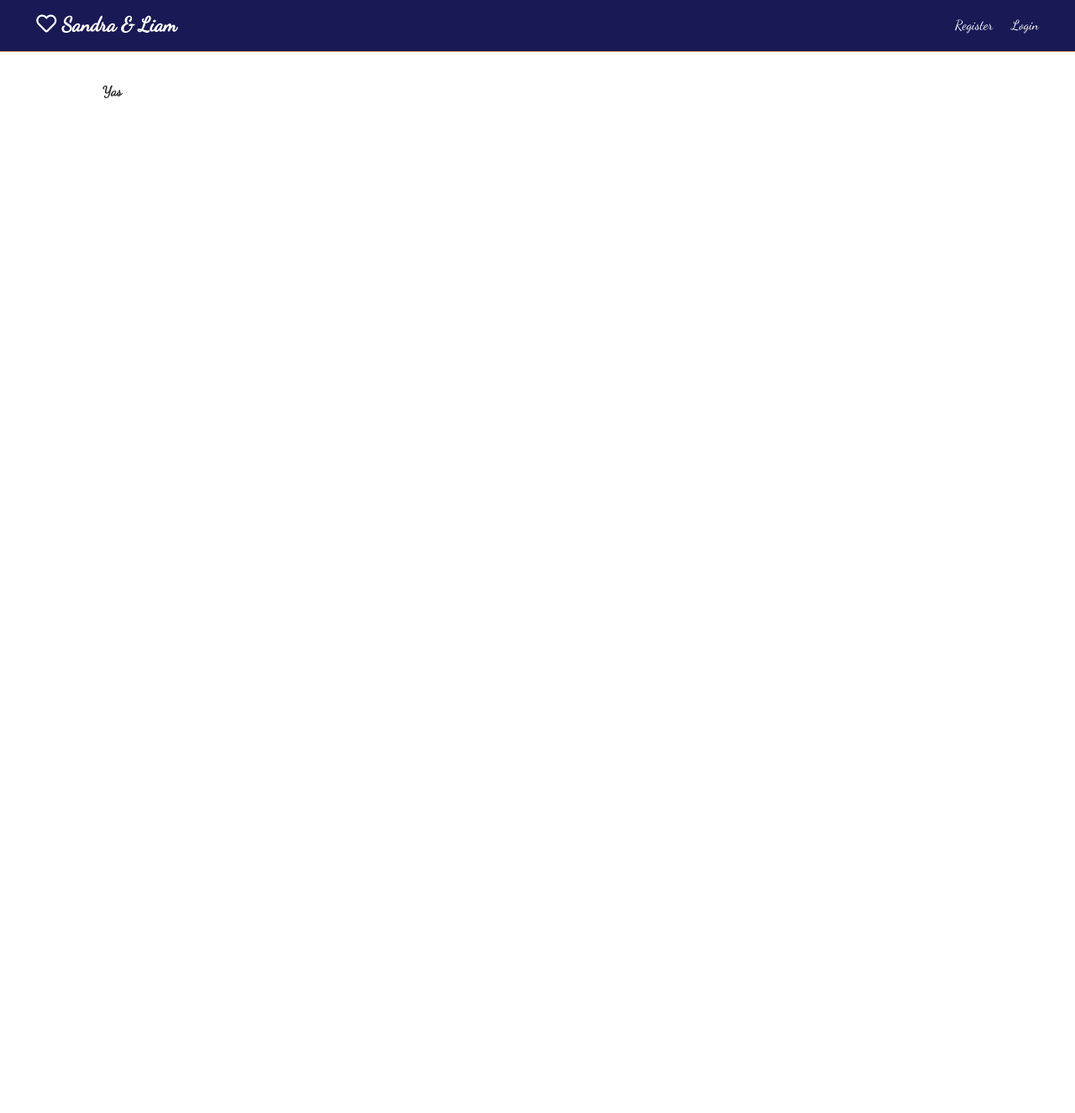
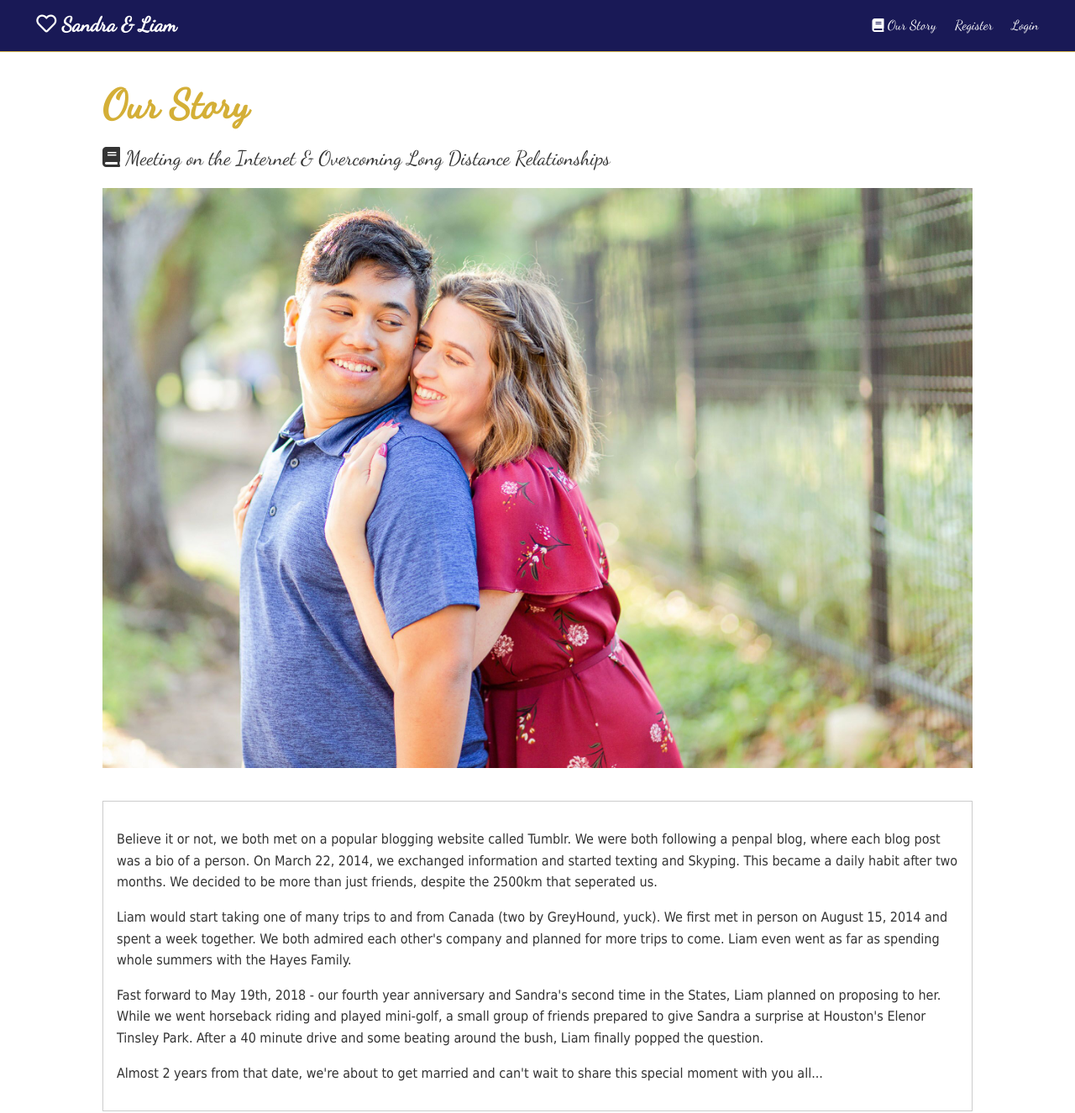
Before and after one commit to lsalazar1/weddingWebsite, a React (Create React App) app in the folder client/: page /our-story in a window 1280 px wide. Shown: the top 1326 px of the page at 84% size. Before the commit the page ends 800 px from the top, so only its background shows below. Built offline with nearby package versions, Linux system fonts and the light colour scheme; no server answers; the HTML template or start-up script is replaced by a standard one.

Commit message:
Finishing Our Story page

```diff
--- a/client/src/components/layout/Navbar.js
+++ b/client/src/components/layout/Navbar.js
@@ -9,6 +9,7 @@ const Navbar = ({ auth: { isAuthenticated, loading }, logout }) => {
     <ul>
       <li>
         <Link to="/our-story">
+        <i className="fas fa-book" />{' '}
           Our Story
         </Link>
       </li>
@@ -35,6 +36,12 @@ const Navbar = ({ auth: { isAuthenticated, loading }, logout }) => {
 
   const guestLinks = (
     <ul>
+      <li>
+        <Link to="/our-story">
+        <i className="fas fa-book" />{' '}
+          Our Story
+        </Link>
+      </li>
       <li><Link to="/register">Register</Link></li>
       <li><Link to="/login">Login</Link></li>
     </ul>
--- a/client/src/components/layout/Spinner.js
+++ b/client/src/components/layout/Spinner.js
@@ -5,7 +5,7 @@ export default () => (
     <Fragment>
         <img
             src={spinner}
-            style={{ width: '200px', margin: 'auto', display: 'block' }}
+            style={{ width: '300px', margin: 'auto', display: 'block' }}
             alt='Loading...'
         />
     </Fragment>
--- a/client/src/components/our-story/OurStory.js
+++ b/client/src/components/our-story/OurStory.js
@@ -1,11 +1,36 @@
-import React from 'react';
+import React, { Fragment } from 'react';
+import engagement from './engagement.jpeg';
 
 const OurStory = () => {
     return (
-        <div>
-            <h4>Yas</h4>
-        </div>
-    )
-}
+        <Fragment>
+            <h1 className="large text-primary">Our Story</h1>
+            <p className="lead">
+                <i className="fas fa-book" />{' '} Meeting on the Internet & Overcoming Long Distance Relationships
+            </p>
+            <img src={engagement}/>
+            <div className="my-2 p-1 bg-white no-cursive">
+                <p className="my-1">
+                    Believe it or not, we both met on a popular blogging website called Tumblr. We were both following a
+                    penpal blog, where each blog post was a bio of a person. On March 22, 2014, we exchanged information and started
+                    texting and Skyping. This became a daily habit after two months. We decided to be more than just friends, despite the 2500km that seperated us.
+                </p>
+                <p className="my-1">
+                    Liam would start taking one of many trips to and from Canada (two by GreyHound, yuck). We first met in person on
+                    August 15, 2014 and spent a week together. We both admired each other's company and planned for more trips to come. Liam even went as
+                    far as spending whole summers with the Hayes Family.
+                </p>
+                <p className="my-1">
+                    Fast forward to May 19th, 2018 -  our fourth year anniversary and Sandra's second time in the States, Liam planned on proposing to her.
+                    While we went horseback riding and played mini-golf, a small group of friends prepared to give Sandra a surprise at Houston's Elenor Tinsley
+                    Park. After a 40 minute drive and some beating around the bush, Liam finally popped the question.
+                </p>
+                <p className="my-1">
+                    Almost 2 years from that date, we're about to get married and can't wait to share this special moment with you all...
+                </p>
+            </div>
+        </Fragment>
+    );
+};
 
 export default OurStory;
```
Also changed, not shown: client/src/components/our-story/engagement.jpeg (added).
